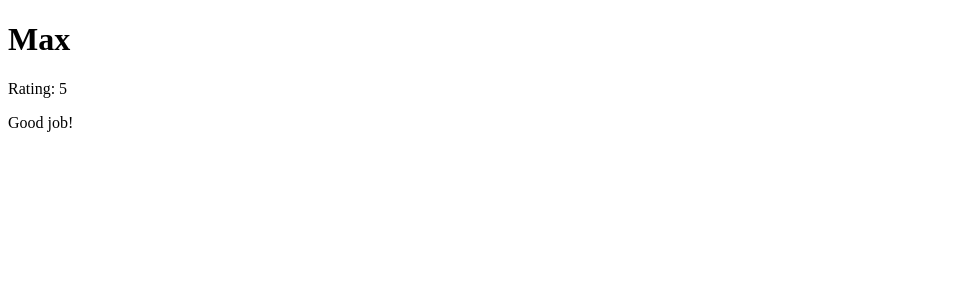
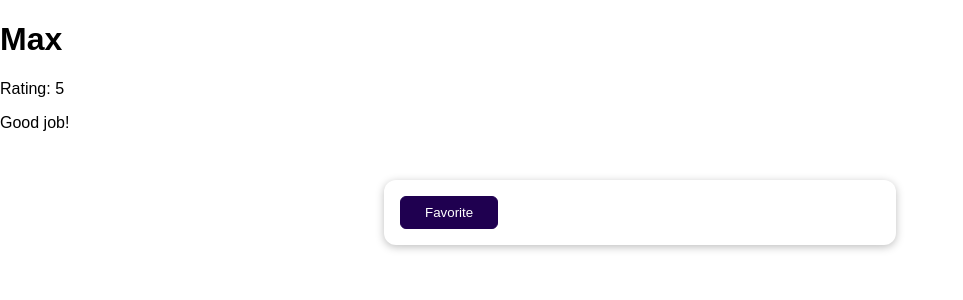
Before and after one commit to takinbiyi127001/feedback, a Django app: page /reviews/1 in a window 1280 px wide. Shown: the top 300 px of the page, without its empty margins (0-963 px from the left). Run offline with Django 4.2, Linux system fonts and the light colour scheme; data comes from the database, SQL or seed files in the repository; both versions use the stored data as it was after the commit.

Commit message:
Store data in sessions for favorite review

```diff
--- a/feedback/settings.py
+++ b/feedback/settings.py
@@ -121,3 +121,6 @@ MEDIA_URL = "/user-media/"  # The url to serve to the outside world
 # https://docs.djangoproject.com/en/4.0/ref/settings/#default-auto-field
 
 DEFAULT_AUTO_FIELD = 'django.db.models.BigAutoField'
+
+# This help controls the age of the cookies. The default is two week and the unit is secs. 120 = 2 mins
+# SESSION_COOKIE_AGE = 120
--- a/reviews/templates/reviews/index.html
+++ b/reviews/templates/reviews/index.html
@@ -5,7 +5,7 @@
 {% block title %}Your Review{% endblock %}
 
 {% block css_file %}
- <link rel="stylesheet" href="{% static "reviews/style.css" %}">}
+{# <link rel="stylesheet" href="{% static "reviews/style.css" %}">}#}
 {% endblock %}
 
 {% block content %}
--- a/reviews/templates/reviews/single_review.html
+++ b/reviews/templates/reviews/single_review.html
@@ -6,4 +6,9 @@
     <h1>{{ review.user_name }}</h1>
     <p>Rating: {{ review.rating }}</p>
     <p>{{ review.review_text }}</p>
+    <form action="/reviews/favorite" method="POST">
+    {% csrf_token %}
+        <input type="hidden" name="review_id" value="{{ review.id }}">
+        <button>Favorite</button>
+    </form>
 {% endblock %}
--- a/reviews/urls.py
+++ b/reviews/urls.py
@@ -8,5 +8,6 @@ urlpatterns = [
     path("", views.ReviewView.as_view()),
     path("thank-you", views.ThankYouView.as_view()),
     path("reviews", views.ReviewsListView.as_view()),
+    path("reviews/favorite", views.AddFavoriteView.as_view()),
     path("reviews/<int:pk>", views.SingleReviewView.as_view())
 ]
--- a/reviews/views.py
+++ b/reviews/views.py
@@ -7,7 +7,6 @@ from django.views.generic.edit import FormView, CreateView
 
 from .forms import ReviewForm
 from .models import Review
-
 
 # Create your views here.
 
@@ -23,6 +22,16 @@ DeleteView -> Deleting data from the database"""
 
 
 # Create a class Based views instead of a function views
+
+class AddFavoriteView(View):
+
+    def post(self, request):
+        review_id = request.POST["review_id"]
+        # Store string, dictionary, boolean etc. in database and not object
+        # fav_review = Review.objects.get(pk=review_id)
+        request.session["favorite_review"] = review_id
+        return HttpResponseRedirect("/reviews/" + review_id)
+
 
 class ReviewView(CreateView):
     # We can remove the get and post methods by inheriting from FormView instead of the View
--- a/templates/base.html
+++ b/templates/base.html
@@ -9,7 +9,7 @@
     <meta http-equiv="X-UA-Compatible" content="ie=edge">
     <title>{% block  title %}
     {% endblock %}</title>
-{#   <link rel="stylesheet" href="{% static "reviews/style.css" %}">#}
+   <link rel="stylesheet" href="{% static "reviews/style.css" %}">
 
 {% block css_file %}
 
```
Also changed, not shown: db.sqlite3.
